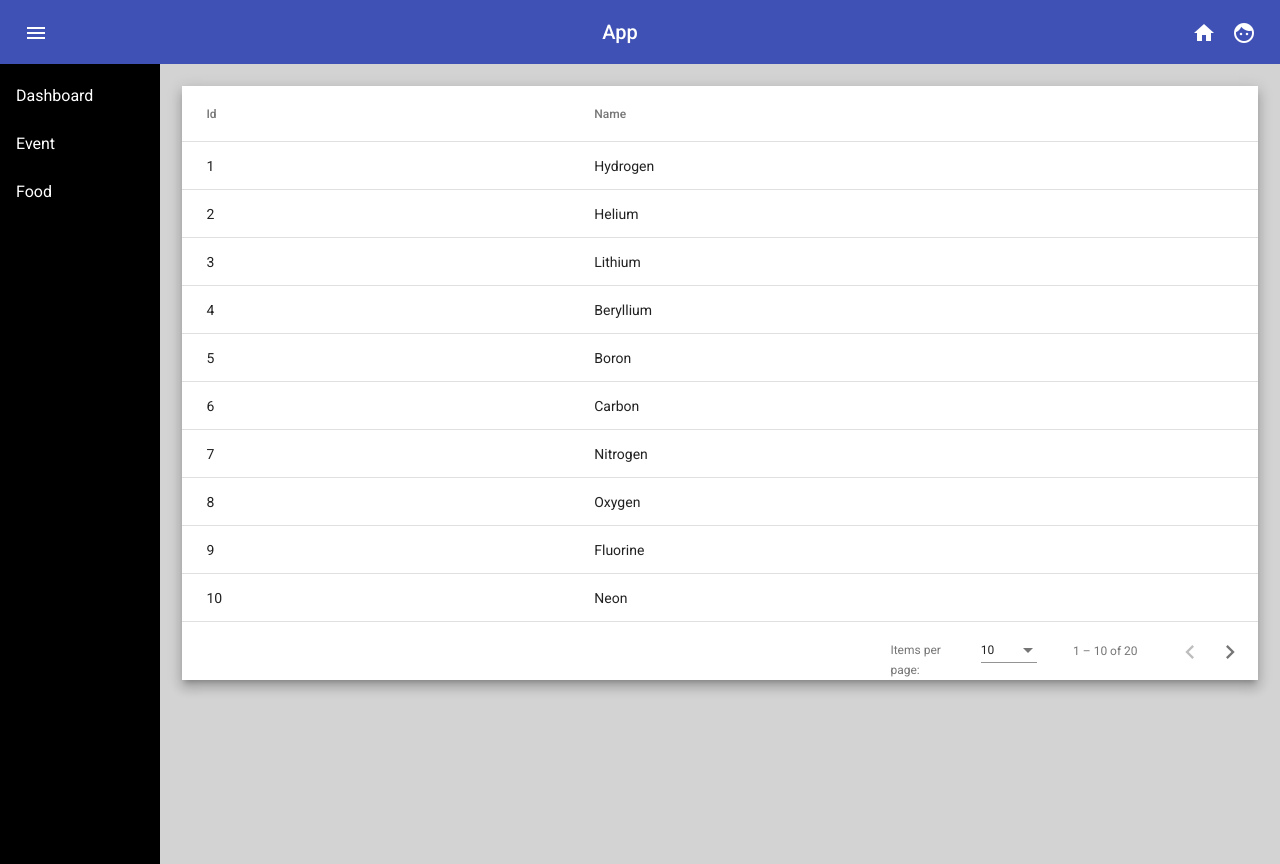
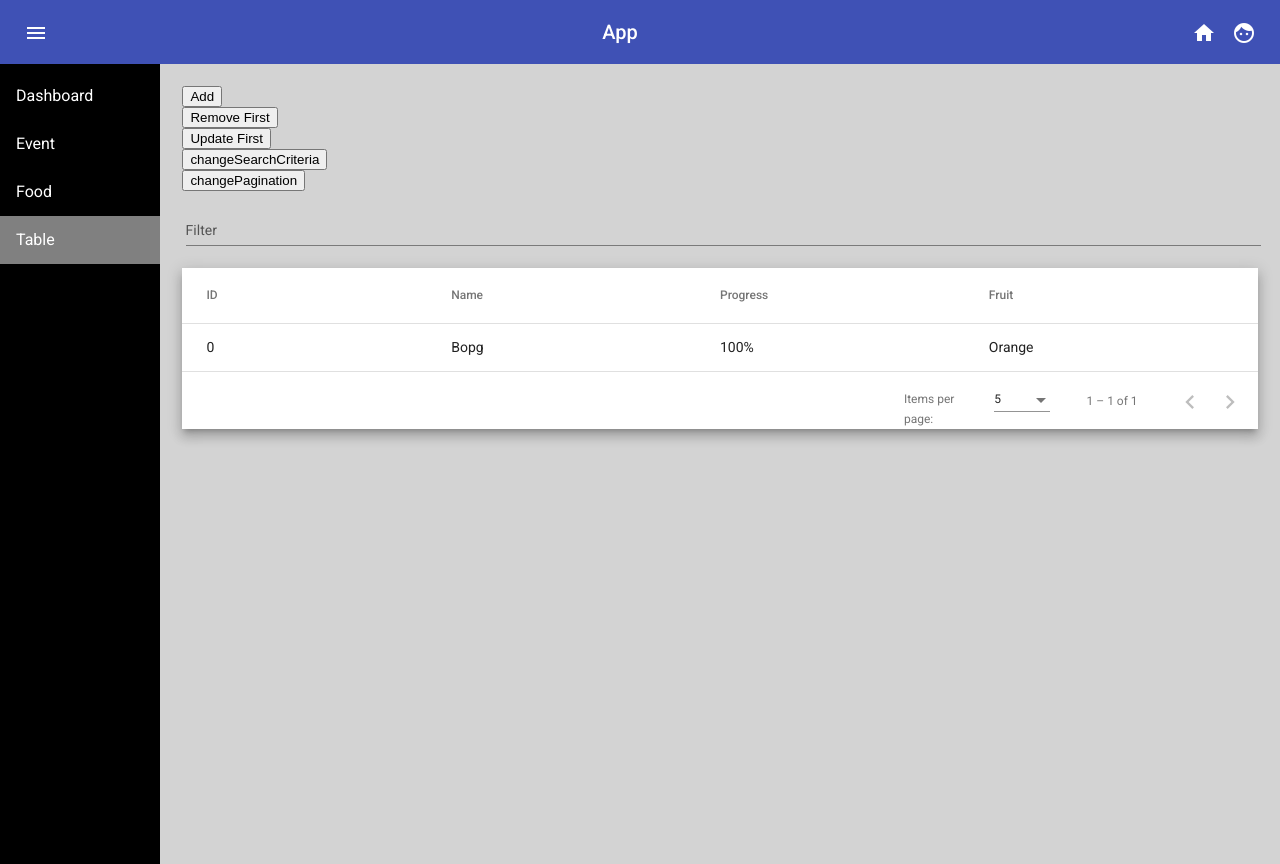
Before and after one commit to georgegabor/my-dietary-app-frontend, an Angular app: page /nav/table in a window 1280 px wide. Built offline with nearby package versions, Linux system fonts and the light colour scheme.

Commit message:
Add userfacade service

```diff
--- a/src/app/material/material/material.module.ts
+++ b/src/app/material/material/material.module.ts
@@ -47,6 +47,7 @@ const MAT = [
   MatStepperModule,
   ReactiveFormsModule,
   FlexLayoutModule,
+  MatFormFieldModule,
 ];
 
 @NgModule({
--- a/src/app/modules/table/table-datasource.ts
+++ /dev/null
@@ -1,111 +0,0 @@
-import { DataSource } from '@angular/cdk/collections';
-import { MatPaginator } from '@angular/material/paginator';
-import { MatSort } from '@angular/material/sort';
-import { map } from 'rxjs/operators';
-import { Observable, of as observableOf, merge } from 'rxjs';
-
-// TODO: Replace this with your own data model type
-export interface TableItem {
-  name: string;
-  id: number;
-}
-
-// TODO: replace this with real data from your application
-const EXAMPLE_DATA: TableItem[] = [
-  {id: 1, name: 'Hydrogen'},
-  {id: 2, name: 'Helium'},
-  {id: 3, name: 'Lithium'},
-  {id: 4, name: 'Beryllium'},
-  {id: 5, name: 'Boron'},
-  {id: 6, name: 'Carbon'},
-  {id: 7, name: 'Nitrogen'},
-  {id: 8, name: 'Oxygen'},
-  {id: 9, name: 'Fluorine'},
-  {id: 10, name: 'Neon'},
-  {id: 11, name: 'Sodium'},
-  {id: 12, name: 'Magnesium'},
-  {id: 13, name: 'Aluminum'},
-  {id: 14, name: 'Silicon'},
-  {id: 15, name: 'Phosphorus'},
-  {id: 16, name: 'Sulfur'},
-  {id: 17, name: 'Chlorine'},
-  {id: 18, name: 'Argon'},
-  {id: 19, name: 'Potassium'},
-  {id: 20, name: 'Calcium'},
-];
-
-/**
- * Data source for the Table view. This class should
- * encapsulate all logic for fetching and manipulating the displayed data
- * (including sorting, pagination, and filtering).
- */
-export class TableDataSource extends DataSource<TableItem> {
-  data: TableItem[] = EXAMPLE_DATA;
-  paginator: MatPaginator | undefined;
-  sort: MatSort | undefined;
-
-  constructor() {
-    super();
-  }
-
-  /**
-   * Connect this data source to the table. The table will only update when
-   * the returned stream emits new items.
-   * @returns A stream of the items to be rendered.
-   */
-  connect(): Observable<TableItem[]> {
-    if (this.paginator && this.sort) {
-      // Combine everything that affects the rendered data into one update
-      // stream for the data-table to consume.
-      return merge(observableOf(this.data), this.paginator.page, this.sort.sortChange)
-        .pipe(map(() => {
-          return this.getPagedData(this.getSortedData([...this.data ]));
-        }));
-    } else {
-      throw Error('Please set the paginator and sort on the data source before connecting.');
-    }
-  }
-
-  /**
-   *  Called when the table is being destroyed. Use this function, to clean up
-   * any open connections or free any held resources that were set up during connect.
-   */
-  disconnect(): void {}
-
-  /**
-   * Paginate the data (client-side). If you're using server-side pagination,
-   * this would be replaced by requesting the appropriate data from the server.
-   */
-  private getPagedData(data: TableItem[]): TableItem[] {
-    if (this.paginator) {
-      const startIndex = this.paginator.pageIndex * this.paginator.pageSize;
-      return data.splice(startIndex, this.paginator.pageSize);
-    } else {
-      return data;
-    }
-  }
-
-  /**
-   * Sort the data (client-side). If you're using server-side sorting,
-   * this would be replaced by requesting the appropriate data from the server.
-   */
-  private getSortedData(data: TableItem[]): TableItem[] {
-    if (!this.sort || !this.sort.active || this.sort.direction === '') {
-      return data;
-    }
-
-    return data.sort((a, b) => {
-      const isAsc = this.sort?.direction === 'asc';
-      switch (this.sort?.active) {
-        case 'name': return compare(a.name, b.name, isAsc);
-        case 'id': return compare(+a.id, +b.id, isAsc);
-        default: return 0;
-      }
-    });
-  }
-}
-
-/** Simple sort comparator for example ID/Name columns (for client-side sorting). */
-function compare(a: string | number, b: string | number, isAsc: boolean): number {
-  return (a < b ? -1 : 1) * (isAsc ? 1 : -1);
-}
--- a/src/app/modules/table/table.component.html
+++ b/src/app/modules/table/table.component.html
@@ -1,26 +1,55 @@
+<div><button (click)="addNewUser()">Add</button></div>
+<div><button (click)="removeFirst()">Remove First</button></div>
+<div><button (click)="updateUser()">Update First</button></div>
+
+<div>
+  <button (click)="changeSearchCriteria()">changeSearchCriteria</button>
+</div>
+<div><button (click)="changePagination()">changePagination</button></div>
+<mat-form-field appearance="standard">
+  <mat-label>Filter</mat-label>
+  <input matInput (keyup)="applyFilter($event)" placeholder="Ex. Mia" #input />
+</mat-form-field>
+
 <div class="mat-elevation-z8">
-  <table mat-table class="full-width-table" matSort aria-label="Elements">
-    <!-- Id Column -->
+  <table mat-table [dataSource]="dataSource" matSort>
+    <!-- ID Column -->
     <ng-container matColumnDef="id">
-      <th mat-header-cell *matHeaderCellDef mat-sort-header>Id</th>
-      <td mat-cell *matCellDef="let row">{{row.id}}</td>
+      <th mat-header-cell *matHeaderCellDef mat-sort-header>ID</th>
+      <td mat-cell *matCellDef="let row">{{ row.id }}</td>
+    </ng-container>
+
+    <!-- Progress Column -->
+    <ng-container matColumnDef="progress">
+      <th mat-header-cell *matHeaderCellDef mat-sort-header>Progress</th>
+      <td mat-cell *matCellDef="let row">{{ row.progress }}%</td>
     </ng-container>
 
     <!-- Name Column -->
     <ng-container matColumnDef="name">
       <th mat-header-cell *matHeaderCellDef mat-sort-header>Name</th>
-      <td mat-cell *matCellDef="let row">{{row.name}}</td>
+      <td mat-cell *matCellDef="let row">{{ row.name }}</td>
+    </ng-container>
+
+    <!-- Fruit Column -->
+    <ng-container matColumnDef="fruit">
+      <th mat-header-cell *matHeaderCellDef mat-sort-header>Fruit</th>
+      <td mat-cell *matCellDef="let row">{{ row.fruit }}</td>
     </ng-container>
 
     <tr mat-header-row *matHeaderRowDef="displayedColumns"></tr>
-    <tr mat-row *matRowDef="let row; columns: displayedColumns;"></tr>
+    <tr mat-row *matRowDef="let row; columns: displayedColumns"></tr>
+
+    <!-- Row shown when there is no matching data. -->
+    <tr class="mat-row" *matNoDataRow>
+      <td class="mat-cell" colspan="4">
+        No data matching the filter "{{ input.value }}"
+      </td>
+    </tr>
   </table>
 
-  <mat-paginator #paginator
-      [length]="dataSource?.data?.length"
-      [pageIndex]="0"
-      [pageSize]="10"
-      [pageSizeOptions]="[5, 10, 20]"
-      aria-label="Select page">
-  </mat-paginator>
+  <mat-paginator
+    [pageSizeOptions]="[5, 10, 25, 100]"
+    aria-label="Select page of users"
+  ></mat-paginator>
 </div>
--- a/src/app/modules/table/table.component.scss
+++ b/src/app/modules/table/table.component.scss
@@ -1,3 +1,13 @@
-.full-width-table {
+table {
   width: 100%;
 }
+
+.mat-form-field {
+  font-size: 14px;
+  width: 100%;
+}
+
+td,
+th {
+  width: 25%;
+}
--- a/src/app/modules/table/table.component.ts
+++ b/src/app/modules/table/table.component.ts
@@ -1,30 +1,125 @@
-import { AfterViewInit, Component, ViewChild } from '@angular/core';
+import { Component, OnInit, ViewChild } from '@angular/core';
 import { MatPaginator } from '@angular/material/paginator';
 import { MatSort } from '@angular/material/sort';
-import { MatTable } from '@angular/material/table';
-import { TableDataSource, TableItem } from './table-datasource';
+import { MatTable, MatTableDataSource } from '@angular/material/table';
+import { User, UserFacadeService } from './user-facade.service';
 
+/** Constants used to fill up our data base. */
+const FRUITS: string[] = [
+  'blueberry',
+  'lychee',
+  'kiwi',
+  'mango',
+  'peach',
+  'lime',
+  'pomegranate',
+  'pineapple',
+];
+const NAMES: string[] = [
+  'Maia',
+  'Asher',
+  'Olivia',
+  'Atticus',
+  'Amelia',
+  'Jack',
+  'Charlotte',
+  'Theodore',
+  'Isla',
+  'Oliver',
+  'Isabella',
+  'Jasper',
+  'Cora',
+  'Levi',
+  'Violet',
+  'Arthur',
+  'Mia',
+  'Thomas',
+  'Elizabeth',
+];
+
+/**
+ * @title Data table with sorting, pagination, and filtering.
+ */
 @Component({
-  selector: 'app-table',
-  templateUrl: './table.component.html',
-  styleUrls: ['./table.component.scss']
+  selector: 'table-overview-example',
+  styleUrls: ['table.component.scss'],
+  templateUrl: 'table.component.html',
 })
-export class TableComponent implements AfterViewInit {
-  @ViewChild(MatPaginator) paginator!: MatPaginator;
-  @ViewChild(MatSort) sort!: MatSort;
-  @ViewChild(MatTable) table!: MatTable<TableItem>;
-  dataSource: TableDataSource;
+export class TableComponent implements OnInit {
+  displayedColumns: string[] = ['id', 'name', 'progress', 'fruit'];
+  dataSource = new MatTableDataSource<User>();
+  users: User[] = [];
 
-  /** Columns displayed in the table. Columns IDs can be added, removed, or reordered. */
-  displayedColumns = ['id', 'name'];
-
-  constructor() {
-    this.dataSource = new TableDataSource();
+  @ViewChild(MatPaginator)
+  set paginator(value: MatPaginator) {
+    if (this.dataSource) {
+      this.dataSource.paginator = value;
+    }
+  }
+  @ViewChild(MatSort)
+  set sort(value: MatSort) {
+    if (this.dataSource) {
+      this.dataSource.sort = value;
+    }
   }
 
-  ngAfterViewInit(): void {
-    this.dataSource.sort = this.sort;
-    this.dataSource.paginator = this.paginator;
-    this.table.dataSource = this.dataSource;
+  @ViewChild(MatTable) table!: MatTable<any>;
+
+  constructor(private userFacadeService: UserFacadeService) {
+    // Create 100 users
+    // this.users = Array.from({ length: 100 }, (_, k) => createNewUser(k + 1));
+    // Assign the data to the data source for the table to render
+    // this.dataSource = new MatTableDataSource(this.users);
+  }
+  ngOnInit(): void {
+    this.userFacadeService.state$.subscribe((state) => {
+      console.table(state.users);
+      this.dataSource.data = state.users;
+    });
+  }
+
+  applyFilter(event: Event) {
+    const filterValue = (event.target as HTMLInputElement).value;
+    this.dataSource.filter = filterValue.trim().toLowerCase();
+
+    if (this.dataSource.paginator) {
+      this.dataSource.paginator.firstPage();
+    }
+  }
+
+  removeFirst() {
+    this.userFacadeService.removeFirst();
+  }
+
+  addNewUser() {
+    this.userFacadeService.addNewUser();
+  }
+
+  updateUser() {
+    this.userFacadeService.updateUser();
+  }
+
+  changeSearchCriteria() {
+    this.userFacadeService.updateSearchCriteria('new text');
+  }
+
+  changePagination() {
+    this.userFacadeService.updatePagination(10);
   }
 }
+
+/** Builds and returns a new User. */
+// function createNewUser(id: number): UserData {
+//   const name =
+//     NAMES[Math.round(Math.random() * (NAMES.length - 1))] +
+//     ' ' +
+//     NAMES[Math.round(Math.random() * (NAMES.length - 1))].charAt(0) +
+//     '.';
+
+//   return {
+//     id: id.toString(),
+//     name: name,
+//     progress: Math.round(Math.random() * 100).toString(),
+//     fruit: FRUITS[Math.round(Math.random() * (FRUITS.length - 1))],
+//   };
+// }
--- /dev/null
+++ b/src/app/modules/table/user-facade.service.ts
@@ -0,0 +1,123 @@
+import { HttpClient } from '@angular/common/http';
+import { Injectable } from '@angular/core';
+import {
+  BehaviorSubject,
+  combineLatest,
+  distinctUntilChanged,
+  map,
+  Observable,
+  of,
+  switchMap,
+} from 'rxjs';
+
+export interface User {
+  id: string;
+  name: string;
+  progress: string;
+  fruit: string;
+}
+
+interface Pagination {
+  currentPage: number;
+  selectedSize: number;
+  pageSizes: number[];
+}
+
+export interface UserState {
+  users: User[];
+  pagination: Pagination;
+  criteria: string;
+}
+
+let _state: UserState = {
+  users: [],
+  pagination: {
+    currentPage: 0,
+    selectedSize: 5,
+    pageSizes: [5, 10, 20],
+  },
+  criteria: 'ngDominican',
+};
+
+@Injectable({
+  providedIn: 'root',
+})
+export class UserFacadeService {
+  private store$ = new BehaviorSubject<UserState>(_state);
+  public state$ = this.store$.asObservable();
+
+  criteria$ = this.state$.pipe(
+    map((state) => state.criteria),
+    distinctUntilChanged()
+  );
+  pagination$ = this.state$.pipe(
+    map((state) => state.pagination),
+    distinctUntilChanged()
+  );
+  users$ = this.state$.pipe(
+    map((state) => state.users),
+    distinctUntilChanged()
+  );
+
+  constructor(private http: HttpClient) {
+    combineLatest(this.criteria$, this.pagination$)
+      .pipe(
+        switchMap(([criteria, pagination]) => {
+          return this.findAllUsers(criteria, pagination);
+        })
+      )
+      .subscribe((users) => {
+        this.store$.next((_state = { ..._state, users }));
+      });
+  }
+
+  findAllUsers(criteria: string, pagination: Pagination): Observable<User[]> {
+    let c = criteria;
+    let p = pagination;
+    return of([
+      {
+        id: '0',
+        name: 'Bopg',
+        progress: '100',
+        fruit: 'Orange',
+      },
+    ]);
+  }
+
+  updateSearchCriteria(criteria: string) {
+    this.store$.next((_state = { ..._state, criteria }));
+  }
+
+  updatePagination(selectedSize: number, currentPage: number = 0) {
+    const pagination = { ..._state.pagination, currentPage, selectedSize };
+    this.store$.next((_state = { ..._state, pagination }));
+  }
+
+  addNewUser() {
+    const user: User = {
+      id: '5',
+      name: 'New User',
+      progress: '67',
+      fruit: 'PineAplle',
+    };
+    const users = [..._state.users, user];
+
+    this.store$.next((_state = { ..._state, users }));
+  }
+
+  updateUser() {
+    _state.users[0] = {
+      id: '7',
+      name: 'Malek',
+      progress: '34',
+      fruit: 'Kiwi',
+    };
+
+    this.store$.next(_state);
+  }
+
+  removeFirst() {
+    _state.users.splice(0, 1);
+    this.store$.next(_state);
+  }
+}
--- a/src/app/nav/nav.component.html
+++ b/src/app/nav/nav.component.html
@@ -45,6 +45,9 @@
       <mat-list-item routerLink="./food" routerLinkActive="active"
         >Food</mat-list-item
       >
+      <mat-list-item routerLink="./table" routerLinkActive="active"
+        >Table</mat-list-item
+      >
     </mat-nav-list>
   </mat-sidenav>
   <mat-sidenav-content>
```
Also changed, not shown: src/app/app.module.ts (+12 -1 lines), 1 other file (tests, documents, lock files or other folders).
